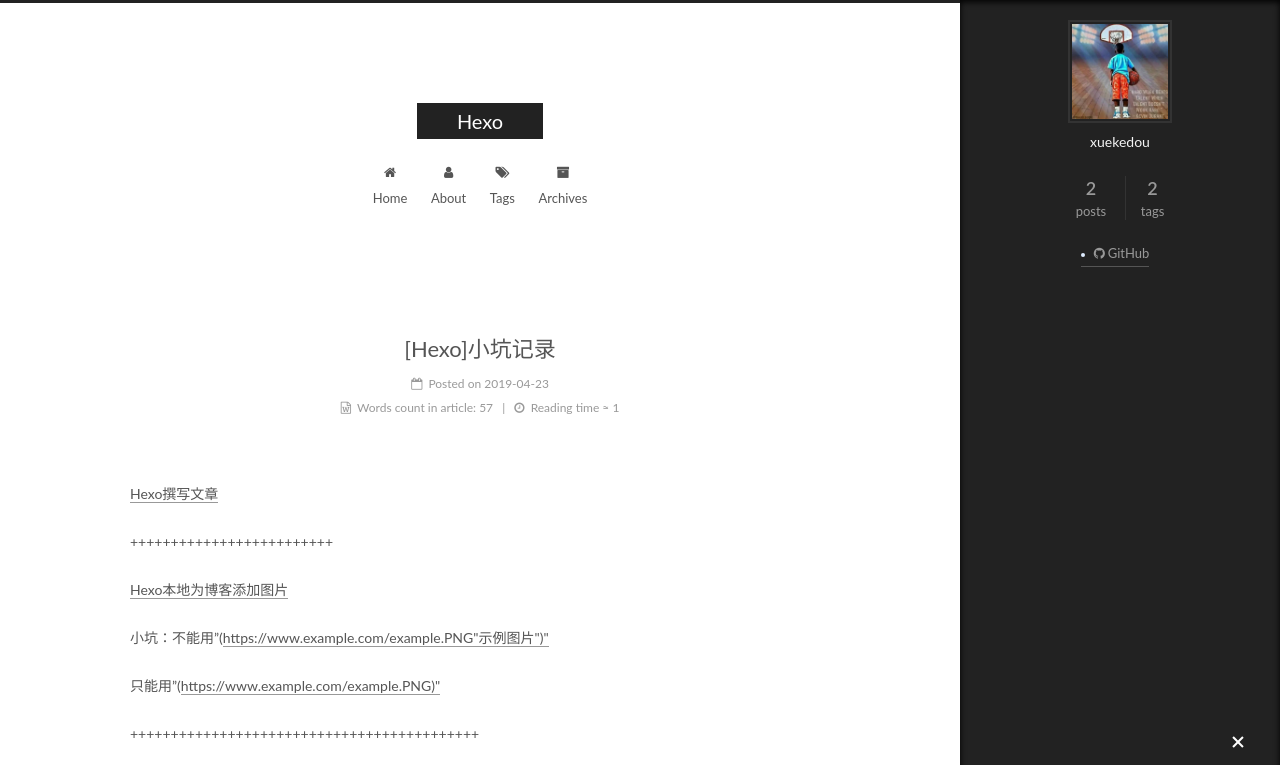
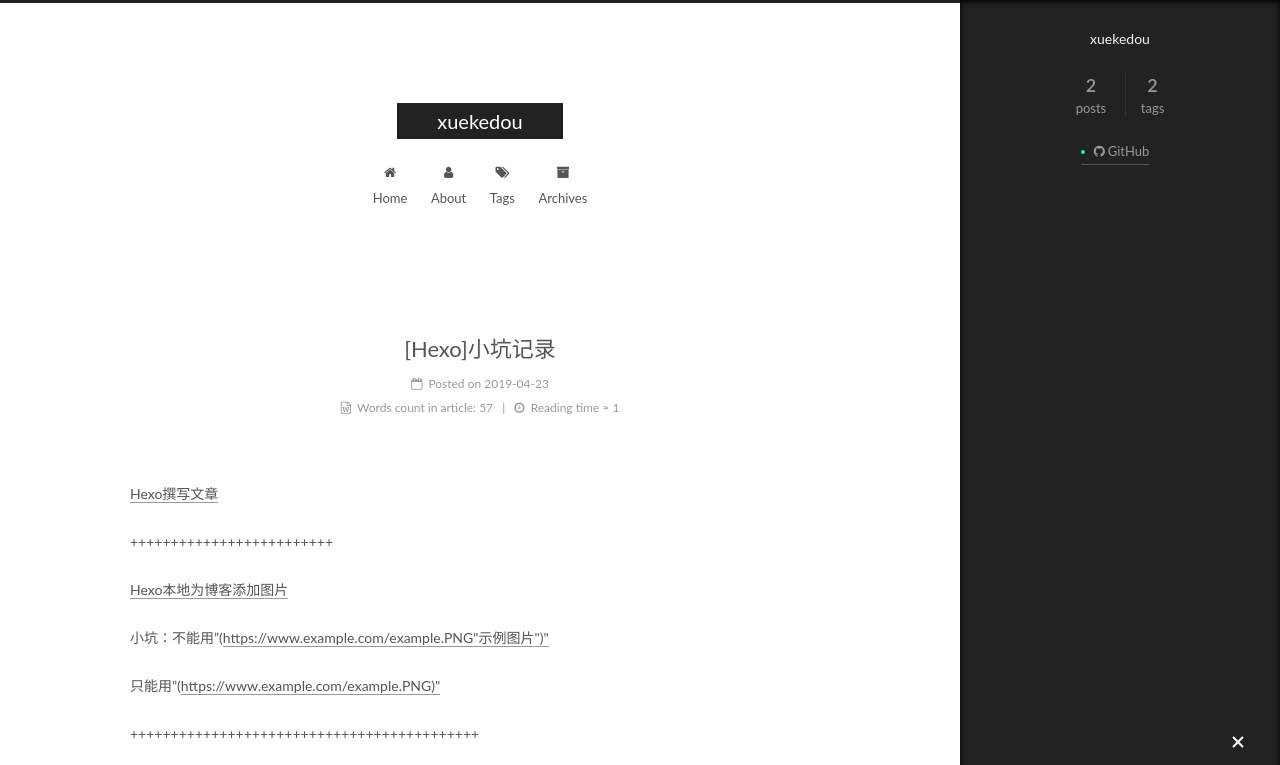
Before and after one commit to xuekedou/xuekedou.github.io, a plain HTML site: page index.html in a window 1280 px wide. Both pictures are taken after a click on the element 1238 px from the left and 743 px from the top of the page. Shown: the top 765 px of the page. Drawn offline with Linux system fonts and the light colour scheme; some packages are replaced by stand-ins of ours; a script that the page names is missing.

Commit message:
Site updated: 2019-04-23 22:00:11

```diff
--- a/css/main.css
+++ b/css/main.css
@@ -1822,7 +1822,7 @@ pre .javascript .function {
   width: 4px;
   height: 4px;
   border-radius: 50%;
-  background: #deecff;
+  background: #16ff94;
 }
 .links-of-blogroll {
   font-size: 13px;
--- a/index.html
+++ b/index.html
@@ -80,12 +80,12 @@
 
 
 <meta property="og:type" content="website">
-<meta property="og:title" content="Hexo">
+<meta property="og:title" content="xuekedou">
 <meta property="og:url" content="http://yoursite.com/index.html">
-<meta property="og:site_name" content="Hexo">
+<meta property="og:site_name" content="xuekedou">
 <meta property="og:locale" content="default">
 <meta name="twitter:card" content="summary">
-<meta name="twitter:title" content="Hexo">
+<meta name="twitter:title" content="xuekedou">
 
 
 
@@ -121,7 +121,7 @@
 
 
 
-  <title>Hexo</title>
+  <title>xuekedou</title>
 
 
 
@@ -152,7 +152,7 @@
     <div class="custom-logo-site-title">
       <a href="/" class="brand" rel="start">
         <span class="logo-line-before"><i></i></span>
-        <span class="site-title">Hexo</span>
+        <span class="site-title">xuekedou</span>
         <span class="logo-line-after"><i></i></span>
       </a>
     </div>
@@ -254,11 +254,11 @@
     <span hidden itemprop="author" itemscope itemtype="http://schema.org/Person">
       <meta itemprop="name" content="xuekedou">
       <meta itemprop="description" content>
-      <meta itemprop="image" content="/images/dream.jpg">
+      <meta itemprop="image" content="/images/avatar.gif">
     </span>
 
     <span hidden itemprop="publisher" itemscope itemtype="http://schema.org/Organization">
-      <meta itemprop="name" content="Hexo">
+      <meta itemprop="name" content="xuekedou">
     </span>
 
 
@@ -414,11 +414,11 @@
     <span hidden itemprop="author" itemscope itemtype="http://schema.org/Person">
       <meta itemprop="name" content="xuekedou">
       <meta itemprop="description" content>
-      <meta itemprop="image" content="/images/dream.jpg">
+      <meta itemprop="image" content="/images/avatar.gif">
     </span>
 
     <span hidden itemprop="publisher" itemscope itemtype="http://schema.org/Organization">
-      <meta itemprop="name" content="Hexo">
+      <meta itemprop="name" content="xuekedou">
     </span>
 
 
@@ -581,8 +581,6 @@
       <section class="site-overview-wrap sidebar-panel sidebar-panel-active">
         <div class="site-overview">
           <div class="site-author motion-element" itemprop="author" itemscope itemtype="http://schema.org/Person">
-
-              <img class="site-author-image" itemprop="image" src="/images/dream.jpg" alt="xuekedou">
 
               <p class="site-author-name" itemprop="name">xuekedou</p>
               <p class="site-description motion-element" itemprop="description"></p>
```
Also changed, not shown: 2019/04/23/Hexo-小坑记录/index.html (+5 -7 lines), 2019/04/23/My-First-Blog/index.html (+5 -7 lines), archives/2019/04/index.html (+5 -7 lines), archives/2019/index.html (+5 -7 lines), archives/index.html (+5 -7 lines), tags/Hexo/index.html (+5 -7 lines), tags/WWDC/index.html (+5 -7 lines).
